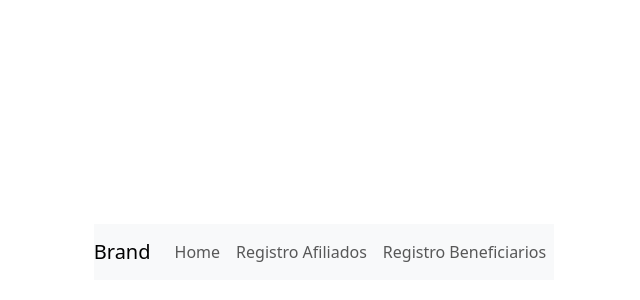
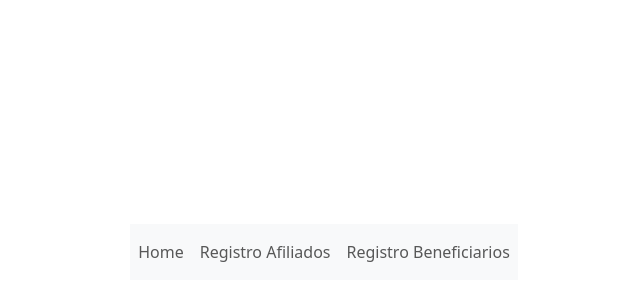
Before and after one commit to SebastianPicas/SaludArqui_Front, a React (Vite) app: page / in a window 1280 px wide. Shown: the part 148-448 px from the top of the page, without its empty margins (316-956 px from the left). Built offline with nearby package versions, Linux system fonts and the light colour scheme.

Commit message:
corregir indentacion navbar

```diff
--- a/src/components/Navbar.tsx
+++ b/src/components/Navbar.tsx
@@ -1,10 +1,11 @@
 import React from 'react';
 import { Link } from 'react-router-dom';
+
 
 const Navbar: React.FC = () => {
 return (
     <nav className="navbar navbar-expand-lg navbar-light bg-light">
-      <a className="navbar-brand" href="#">Brand</a>
+
         <button className="navbar-toggler" type="button" data-toggle="collapse" data-target="#navbarNav" aria-controls="navbarNav" aria-expanded="false" aria-label="Toggle navigation">
             <span className="navbar-toggler-icon"></span>
         </button>
```
Lines whose indentation alone changed are shown as unchanged.
